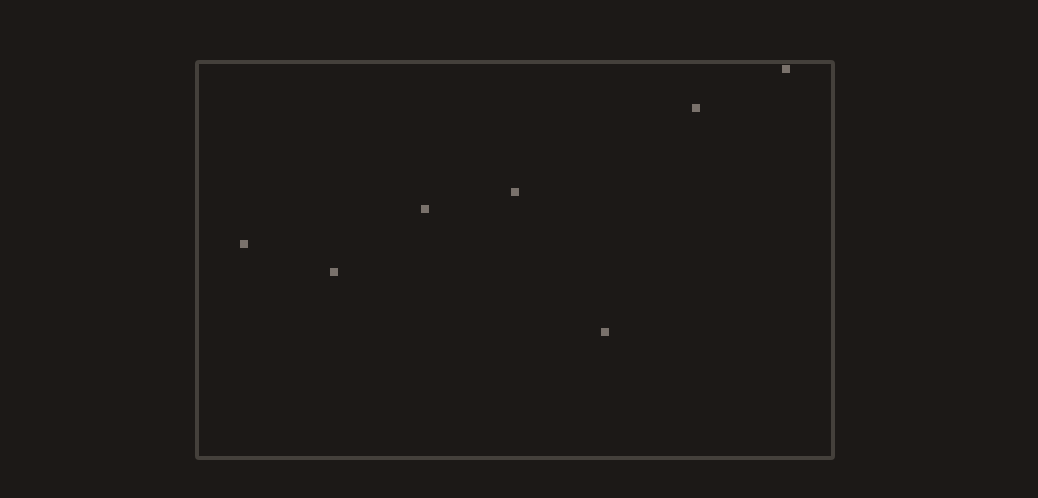
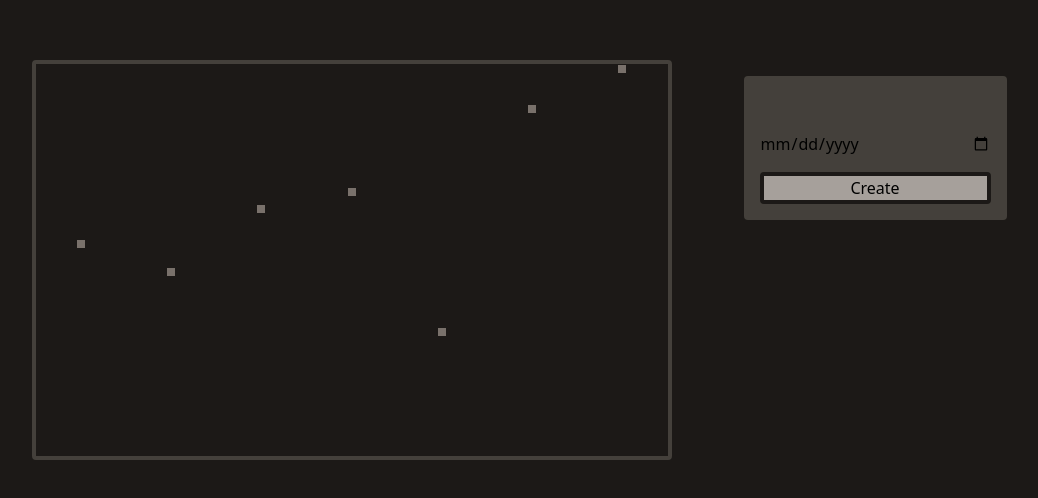
Before and after one commit to cesarzb/plotter, a website built with Vite: page index.html in a window 1280 px wide. Shown: the part 140-638 px from the top of the page, without its empty margins (125-1163 px from the left). Built offline with nearby package versions, Linux system fonts and the light colour scheme.

Commit message:
Can create new points now

```diff
--- a/index.html
+++ b/index.html
@@ -8,9 +8,24 @@
   </head>
   <body class="bg-stone-900 flex justify-center items-center w-full h-full">
     <script type="module" src="/src/main.ts"></script>
-    <div
-      id="plot"
-      class="rounded border-4 border-stone-700 relative w-1/2 h-1/2 m-10"
-    ></div>
+    <div class="flex w-full h-full items-center justify-center">
+      <div
+        id="plot"
+        class="rounded border-4 border-stone-700 relative w-1/2 h-1/2 m-10"
+      ></div>
+      <div class="h-1/2 flex items-start mx-4 p-4">
+        <div class="bg-stone-700 rounded p-4 flex flex-col gap-4">
+          <input type="number" id="newPointValue" />
+          <input type="date" id="newPointDate" />
+
+          <div
+            class="rounded border-4 border-stone-900 bg-stone-400 cursor-pointer flex justify-center"
+            id="createPointButton"
+          >
+            Create
+          </div>
+        </div>
+      </div>
+    </div>
   </body>
 </html>
--- a/src/WeeklyChart.ts
+++ b/src/WeeklyChart.ts
@@ -22,28 +22,10 @@ export default class WeeklyChart {
 
     const startOfTheWeek = dayjs().startOf("week");
     for (let i = 0; i < 7; i++) {
-      const point = this.createPoint(
-        100 * Math.random(),
-        startOfTheWeek.add(i, "day").toDate(),
-      );
+      const pointValue = 100 * Math.random();
+      this.points.push([pointValue, startOfTheWeek.add(i, "day").toDate()]);
 
-      const dataPoint = document.createElement("div");
-
-      const topDistance =
-        this.containerHeight - point[0] * (this.containerHeight / 100);
-
-      const dayWidth = this.containerWidth / 7;
-      const horizontalOffset = dayWidth / 2;
-      const leftDistance = i * dayWidth + horizontalOffset;
-
-      dataPoint.className = "absolute rounded outline-4 outline-stone-500";
-
-      dataPoint.style.top = `${topDistance}px`;
-      dataPoint.style.left = `${leftDistance}px`;
-
-      if (this.container) {
-        this.container.appendChild(dataPoint);
-      }
+      this.drawPoint(i, pointValue);
     }
   }
 
@@ -52,4 +34,33 @@ export default class WeeklyChart {
     this.points.push(point);
     return point;
   }
+
+  public addPoint(value: number, date: Date): void {
+    this.points.push([value, date]);
+    const passedDate = dayjs(date);
+    const currentDate = dayjs();
+
+    if (passedDate.isSame(currentDate, "week")) {
+      this.drawPoint(passedDate.day(), value);
+    }
+  }
+
+  private drawPoint(weekday: number, value: number): void {
+    const dataPoint = document.createElement("div");
+
+    const bottomDistance = value * (this.containerHeight / 100);
+
+    const dayWidth = this.containerWidth / 7;
+    const horizontalOffset = dayWidth / 2;
+    const leftDistance = weekday * dayWidth + horizontalOffset;
+
+    dataPoint.className = "absolute rounded outline-4 outline-stone-500";
+
+    dataPoint.style.bottom = `${bottomDistance}px`;
+    dataPoint.style.left = `${leftDistance}px`;
+
+    if (this.container) {
+      this.container.appendChild(dataPoint);
+    }
+  }
 }
--- a/src/main.ts
+++ b/src/main.ts
@@ -1,5 +1,24 @@
 import WeeklyChart from "./WeeklyChart.js";
 
 const chart = new WeeklyChart("plot");
+const createPointButton: HTMLDivElement | null =
+  document.querySelector("#createPointButton");
+
+if (createPointButton) {
+  createPointButton.onclick = (e) => {
+    e.preventDefault();
+    const pointDate: HTMLInputElement | null =
+      document.querySelector("#newPointDate");
+    const pointValue: HTMLInputElement | null =
+      document.querySelector("#newPointValue");
+
+    if (pointDate && pointValue && pointDate.value && pointValue.value) {
+      console.log(pointDate, pointValue);
+      chart.addPoint(Number(pointValue.value), new Date(pointDate.value));
+    } else {
+      console.log("Missing attributes!!");
+    }
+  };
+}
 
 chart.drawPlot();
```
